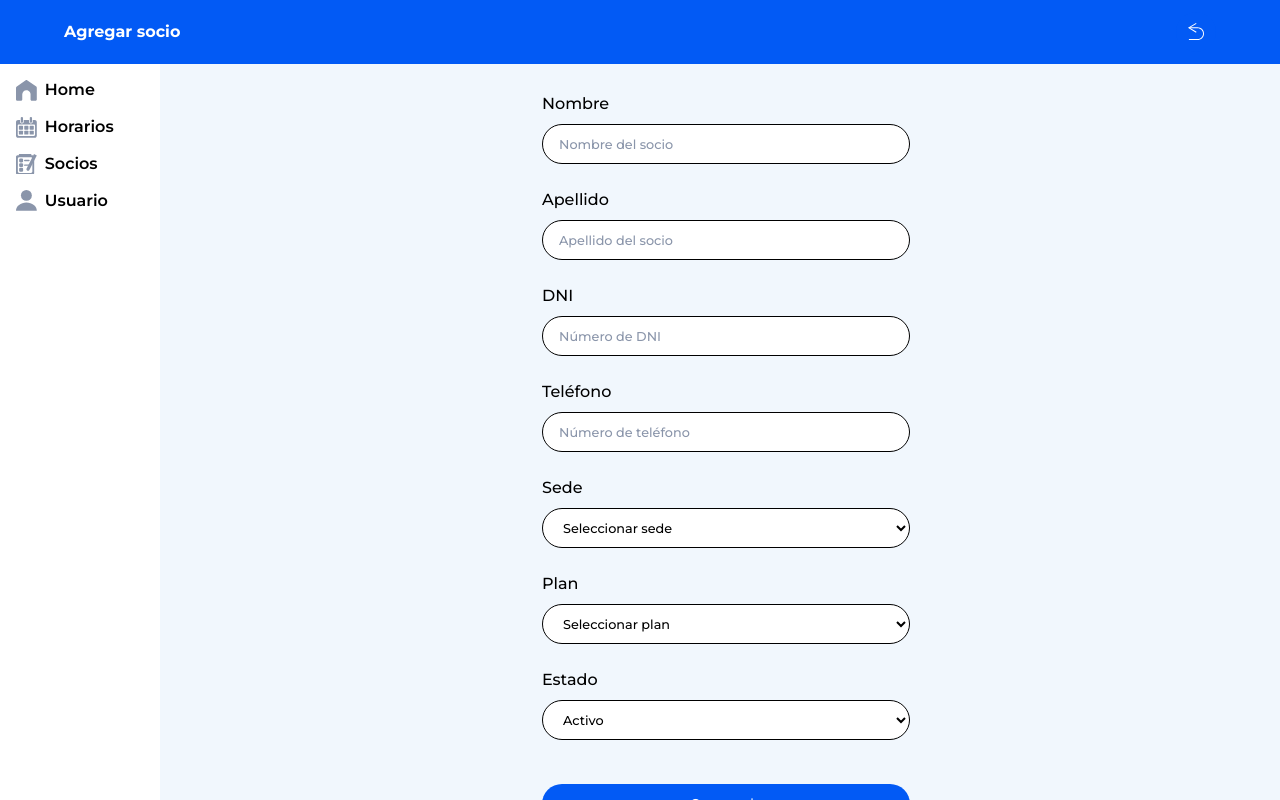
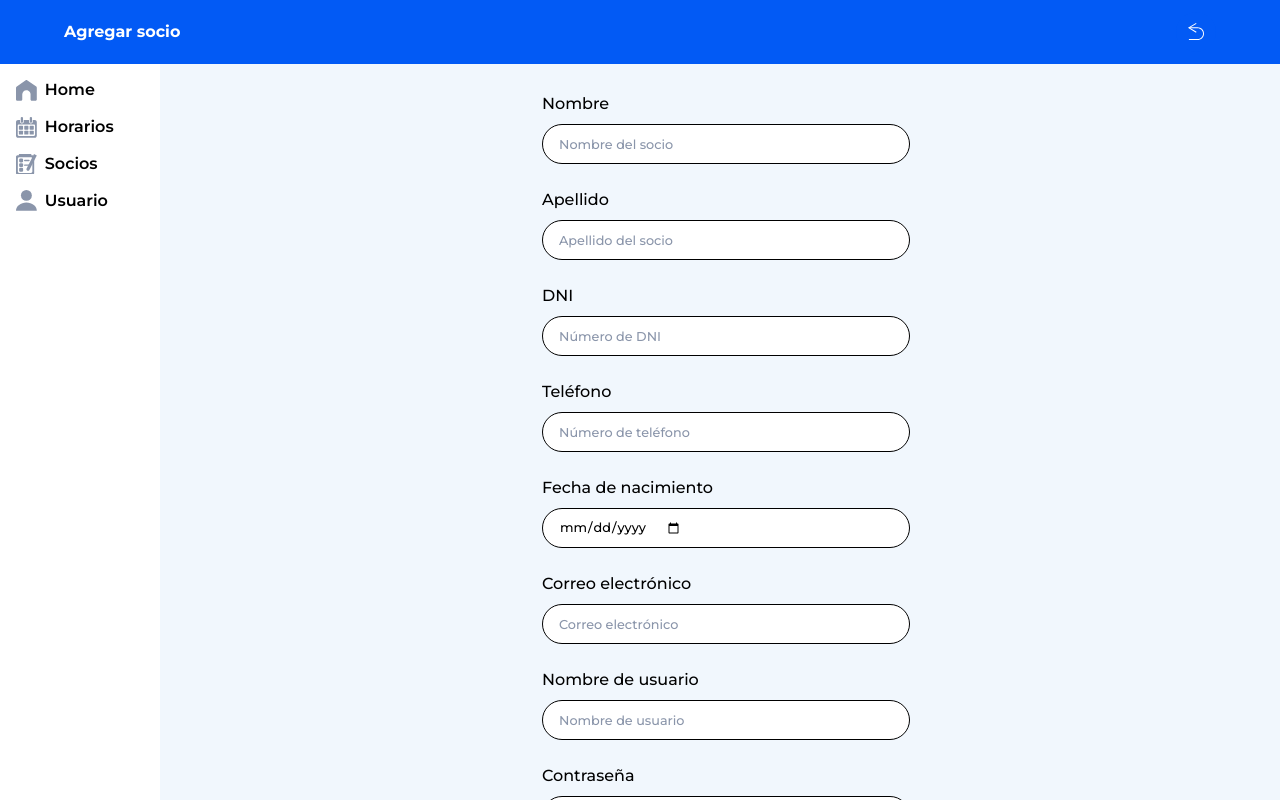
Before and after one commit to TobiasDevSuarez/GAMO, a React (Vite) app in the folder Frontend/: page /agregarsocio in a window 1280 px wide. Built offline with nearby package versions, Linux system fonts and the light colour scheme; no server answers.

Commit message:
Crear socio

```diff
--- a/Frontend/src/database/Api.tsx
+++ b/Frontend/src/database/Api.tsx
@@ -34,6 +34,7 @@ export async function getSocios<T>() {
 }
 
 
+
 type Credenciales = {
   email: string;
   password: string;
@@ -47,3 +48,30 @@ export async function iniciarSesion<T>(
     body: JSON.stringify(credenciales),
   });
 }
+
+
+
+type SocioData = {
+  persona: {
+    nombre: string;
+    apellido: string;
+    dni: string;
+    telefono: string;
+    fecha_nacimiento: string;
+  };
+  usuario: {
+    email: string;
+    nombre_usuario: string;
+    password: string;
+  };
+  id_plan: number;
+};
+
+export async function setSocio<T>(
+  socio: SocioData
+): Promise<T> {
+  return api<T>("/socio", {
+    method: "POST",
+    body: JSON.stringify(socio),
+  });
+}
--- a/Frontend/src/pages/Agregarsocio.tsx
+++ b/Frontend/src/pages/Agregarsocio.tsx
@@ -1,8 +1,9 @@
+
 import NavBar from "../components/Navbar";
 import Icon from "../components/Icon";
 import Main from "../components/Main";
 import { Link, useNavigate } from "react-router-dom";
-import { api } from "../database/Api";
+import { setSocio } from "../database/Api";
 import { useState } from "react";
 
 function Agregarsocio() {
@@ -13,9 +14,11 @@ function Agregarsocio() {
     apellido: "",
     dni: "",
     telefono: "",
-    id_sede: "",
+    fecha_nacimiento: "",
+    email: "",
+    nombre_usuario: "",
+    password: "",
     id_plan: "",
-    estado: "activo",
   });
 
   const [cargando, setCargando] = useState(false);
@@ -38,13 +41,20 @@ function Agregarsocio() {
     setError("");
 
     try {
-      await api("/socio", {
-        method: "POST",
-        body: JSON.stringify({
-          ...formulario,
-          id_sede: Number(formulario.id_sede),
+      await setSocio({
+        persona: {
+          nombre: formulario.nombre,
+          apellido: formulario.apellido,
+          dni: formulario.dni,
+          telefono: formulario.telefono,
+          fecha_nacimiento: formulario.fecha_nacimiento,
+        },
+        usuario: {
+          email: formulario.email,
+          nombre_usuario: formulario.nombre_usuario,
+          password: formulario.password,
+        },
         id_plan: Number(formulario.id_plan),
-        }),
       });
 
       navigate("/socios");
@@ -65,11 +75,11 @@ function Agregarsocio() {
           <Icon tipo={18} tamaño={2} />
         </Link>
       </header>
+
       <section>
-
-
         <div className="listabloques">
           <br />
+
           <div className="bloque4">
             <form onSubmit={crearSocio} className="listay2">
               <label htmlFor="nombre">Nombre</label>
@@ -121,19 +131,54 @@ function Agregarsocio() {
                 required
               />
 
-              <label htmlFor="id_sede">Sede</label>
-              <select
+              <label htmlFor="fecha_nacimiento">
+                Fecha de nacimiento
+              </label>
+              <input
                 className="blanco"
-                id="id_sede"
-                name="id_sede"
-                value={formulario.id_sede}
+                id="fecha_nacimiento"
+                name="fecha_nacimiento"
+                type="date"
+                value={formulario.fecha_nacimiento}
                 onChange={cambiar}
                 required
-              >
-                <option value="">Seleccionar sede</option>
-                <option value="1">Sede 1</option>
-                <option value="2">Sede 2</option>
-              </select>
+              />
+
+              <label htmlFor="email">Correo electrónico</label>
+              <input
+                className="blanco"
+                id="email"
+                name="email"
+                type="email"
+                placeholder="Correo electrónico"
+                value={formulario.email}
+                onChange={cambiar}
+                required
+              />
+
+              <label htmlFor="nombre_usuario">Nombre de usuario</label>
+              <input
+                className="blanco"
+                id="nombre_usuario"
+                name="nombre_usuario"
+                type="text"
+                placeholder="Nombre de usuario"
+                value={formulario.nombre_usuario}
+                onChange={cambiar}
+                required
+              />
+
+              <label htmlFor="password">Contraseña</label>
+              <input
+                className="blanco"
+                id="password"
+                name="password"
+                type="password"
+                placeholder="Contraseña"
+                value={formulario.password}
+                onChange={cambiar}
+                required
+              />
 
               <label htmlFor="id_plan">Plan</label>
               <select
@@ -147,20 +192,6 @@ function Agregarsocio() {
                 <option value="">Seleccionar plan</option>
                 <option value="1">Plan 1</option>
                 <option value="2">Plan 2</option>
-              </select>
-
-              <label htmlFor="estado">Estado</label>
-              <select
-                className="blanco"
-                id="estado"
-                name="estado"
-                value={formulario.estado}
-                onChange={cambiar}
-                required
-              >
-                <option value="activo">Activo</option>
-                <option value="inactivo">Inactivo</option>
-                <option value="pendiente">Pendiente</option>
               </select>
 
               {error && <p className="rojo">{error}</p>}
```
Lines whose indentation alone changed are shown as unchanged.
